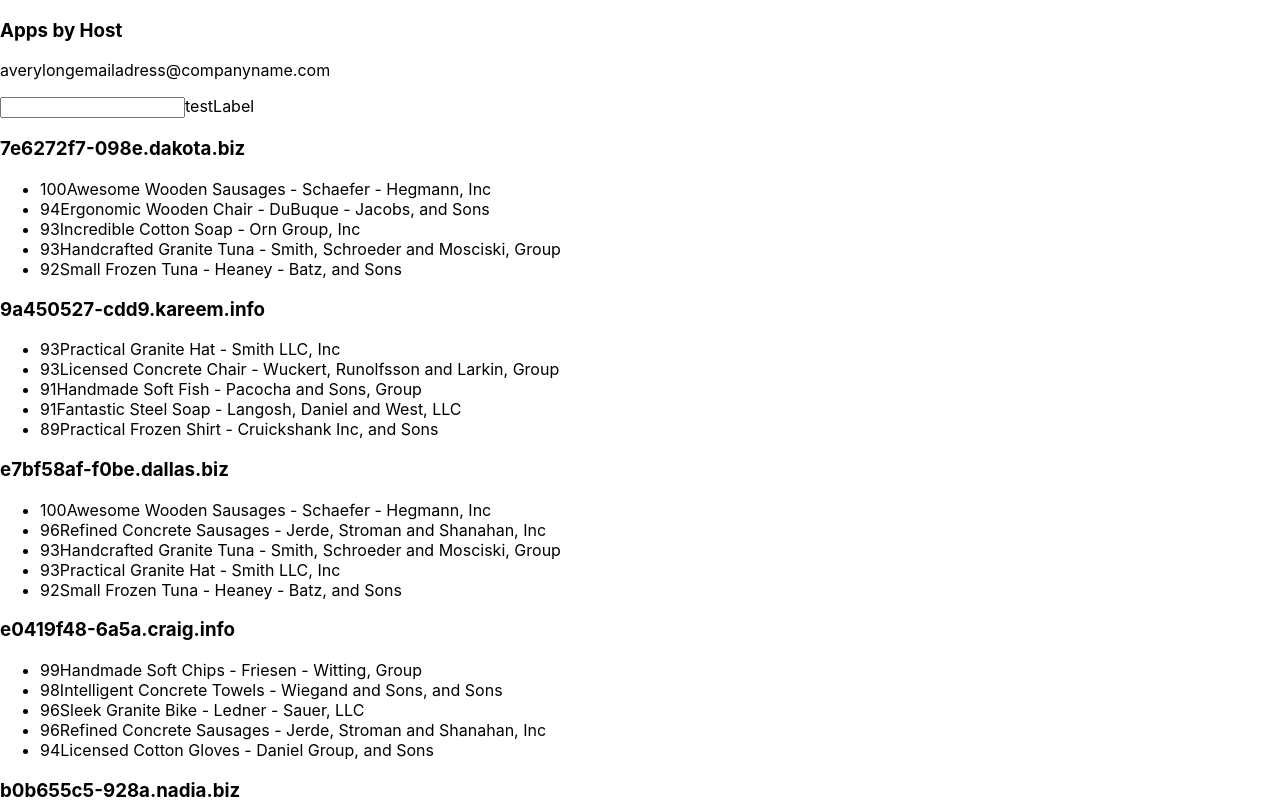
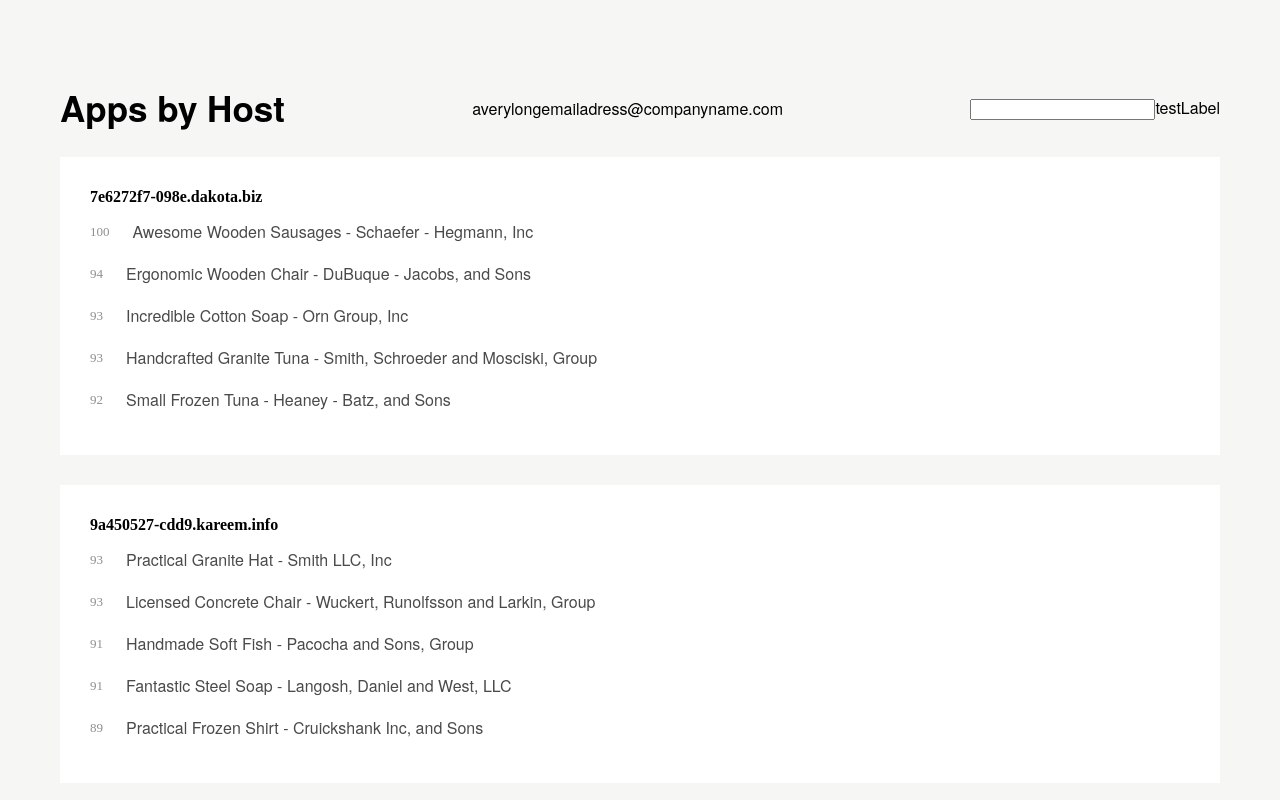
Before and after one commit to UXDESIGNERLIN/Apdex, a React (Create React App) app: page / in a window 1280 px wide. Shown: the top 800 px of the page. Built offline with nearby package versions, Linux system fonts and the light colour scheme.

Commit message:
Styling cards and dialog

```diff
--- a/src/assets/scss/variables.scss
+++ b/src/assets/scss/variables.scss
@@ -1,12 +1,27 @@
+/// COLORS
+$color-white: #fff;
+$color-black: #0000;
+$color-grayish:#4a4a4a;
+$color-light-gray: #f6f6f4;
+$color-enable: #95ce10;
+$color-info: #e6f7c5;
+
 /// FONTS
-$font-face-default: "HelveticaNeue";
-$font-face-bold: "HelveticaNeue-Bold";
+$font-family-default: "HelveticaNeue";
+$font-family-bold: "HelveticaNeue-Bold";
 
 /// FONT SIZE
 $font-base: 16px;
 $font-size-m: 18px;
 $font-size-l: 35px;
+$font-size-s: 13px;
 
-/// Padding
-$padding-base: 30px;
-$padding-m: 23px;
+/// Spacing UTILITIES
+$space-base: 30px;
+$space-s: 10px;
+$space-m: 23px;
+
+/// LINE HEIGHT
+$line-height-default: 19px;
+$line-height-m: 22px;
+$line-height-xl: 43px;
--- a/src/components/CardListGroup.jsx
+++ b/src/components/CardListGroup.jsx
@@ -1,10 +1,12 @@
-const Card = ({ children, host }) => {
+import './CardListGroup.scss'
+
+const CardListGroup = ({ children, host }) => {
   return(
-  <div>
+  <div className="CardListGroup">
     <h3>{host}</h3>
     <ul>{children}</ul>
   </div>
   )
 }
 
-export default Card;
+export default CardListGroup;
--- /dev/null
+++ b/src/components/CardListGroup.scss
@@ -0,0 +1,17 @@
+@import "../assets/scss/main.scss";
+
+.CardListGroup {
+  background-color: $color-white;
+  padding: $space-base;
+
+  h3 {
+    margin: 0;
+    font-size: $font-base;
+    font-family: $font-family-bold;
+    line-height: $line-height-default;
+  }
+
+  ul {
+    padding: 0;
+  }
+}
--- a/src/components/Dialog.jsx
+++ b/src/components/Dialog.jsx
@@ -8,10 +8,15 @@ const Dialog = ({ appClicked, toggleDialog }) => {
   }
 
   return (
-    <div role="dialog" aria-labelledby="dialogTitle" aria-describedby="dialogDescription" className="Dialog">
+    <div
+      role="dialog"
+      aria-labelledby="dialogTitle"
+      aria-describedby="dialogDescription"
+      className="Dialog"
+    >
     <div className="Dialog__content">
-      <h2 id="dialogTitle">{name}</h2>
-      <p id="dialogDescription">{`Release version ${version}`}</p>
+      <h2>{name}</h2>
+      <p>{`Release version ${version}`}</p>
       <button onClick={handleClose}>Close</button>
     </div>
   </div>
--- a/src/components/Dialog.scss
+++ b/src/components/Dialog.scss
@@ -7,22 +7,22 @@
   bottom: 0;
 
   &__content {
-    display: grid;
-    grid-column: 2;
-    grid-row: 2;
-    align-self: center;
-    padding: 0 0 1.25em;
+    min-width: 50%;
+    padding: $space-base;
     border-radius: 10px;
-    width: 50%;
-    height: 50%;
     position: fixed;
+    align-items: baseline;
     @include in-the-middle;
-    background-color: rgb(232, 224, 224);
+    background-color: $color-info;
     overflow:auto;
 
     & button {
-      max-width: 50%;
-      min-width: 30%;
+      padding: $space-s;
+      max-width: 45%;
+      border-radius: 10px;
+      position: absolute;
+      left: 50%;
+      transform: translate(-50%, -50%);
     }
 
   }
--- a/src/components/Header.jsx
+++ b/src/components/Header.jsx
@@ -1,7 +1,9 @@
+import './Header.scss';
+
 const Header = ({ children, userEmail, title }) => {
   return(
     <header className="Header">
-      <h3>{title}</h3>
+      <h1>{title}</h1>
       <p>{userEmail}</p>
       {children}
     </header>
--- a/src/components/Header.scss
+++ b/src/components/Header.scss
@@ -1,4 +1,8 @@
+@import "../assets/scss/main.scss";
 
 .Header {
-  @include flex-middle
+  @include flex-center;
+  h1{
+    font-size: $font-size-l;
 }
+}
--- a/src/components/ListItem.jsx
+++ b/src/components/ListItem.jsx
@@ -1,3 +1,5 @@
+import './ListItem.scss';
+
 const ListItem = ({ app, toggleDialog }) => {
   const {apdex, name} = app;
 
@@ -6,9 +8,15 @@ const ListItem = ({ app, toggleDialog }) => {
   }
 
   return(
-    <li aria-labelledby={`app-${name}`} onClick={handleDialog}>
-      <span>{apdex}</span>
-      <span>{name}</span>
+    <li
+      aria-labelledby={`app-${name}`}
+      className="ListItem"
+      onClick={handleDialog}
+    >
+      <div className="ListItem__content">
+        <span className="ListItem__apdex">{apdex}</span>
+        <span className="ListItem__name">{name}</span>
+      </div>
     </li>
   )
 }
--- /dev/null
+++ b/src/components/ListItem.scss
@@ -0,0 +1,29 @@
+@import "../assets/scss/main.scss";
+
+.ListItem {
+  list-style: none;
+  color: $color-grayish;
+  margin-bottom: $space-m;
+
+  &:last-child {
+    margin-bottom: 0;
+  }
+
+  &__content {
+    display: flex;
+    align-items: center;
+  }
+
+  &__apdex {
+    font-family: $font-family-bold;
+    font-size: $font-size-s;
+    margin-right: $space-m;
+    opacity: 62%;
+    line-height: $line-height-default;
+  }
+
+  &__name {
+    font-size: $font-base;
+    line-height: $line-height-default;
+  }
+}
--- a/src/page/index.jsx
+++ b/src/page/index.jsx
@@ -8,6 +8,7 @@ import { useState } from "react";
 import Dialog from "../components/Dialog";
 import Checkbox from "../components/Checkbox";
 import Header from "../components/Header";
+import './index.scss';
 
 const HomePage = () => {
   const { hostMap, addAppToHosts, removeAppFromHosts } = useHostMap(data);
@@ -43,7 +44,7 @@ const HomePage = () => {
       </Header>
       {!hostMap.size ?
         (<h2 aria-live="polite">Loading...</h2>) :
-        (<section>
+        (<section className="Section__container">
           {[...hostMap].map(([hostName]) => (
             <CardListGroup key={hostName} host={hostName}>
               {(getTopAppsByHost(hostName) || []).slice(0, 5).map((app, index) => (
--- /dev/null
+++ b/src/page/index.scss
@@ -0,0 +1,20 @@
+@import "../assets/scss/main.scss";
+
+html,
+body {
+  font-family: $font-family-default;
+  font-size: $font-base;
+  margin: $space-base;
+  height: 100%;
+  background-color: $color-light-gray
+}
+
+.Section__container {
+ /*  display: grid;
+  grid-template-columns: repeat(1, 1fr);
+  grid-auto-rows: 100px 300px;
+  grid-gap: 30px; */
+  display: grid;
+  grid-template-columns: repeat(1, 1fr);
+  gap: $space-base;
+}
```
